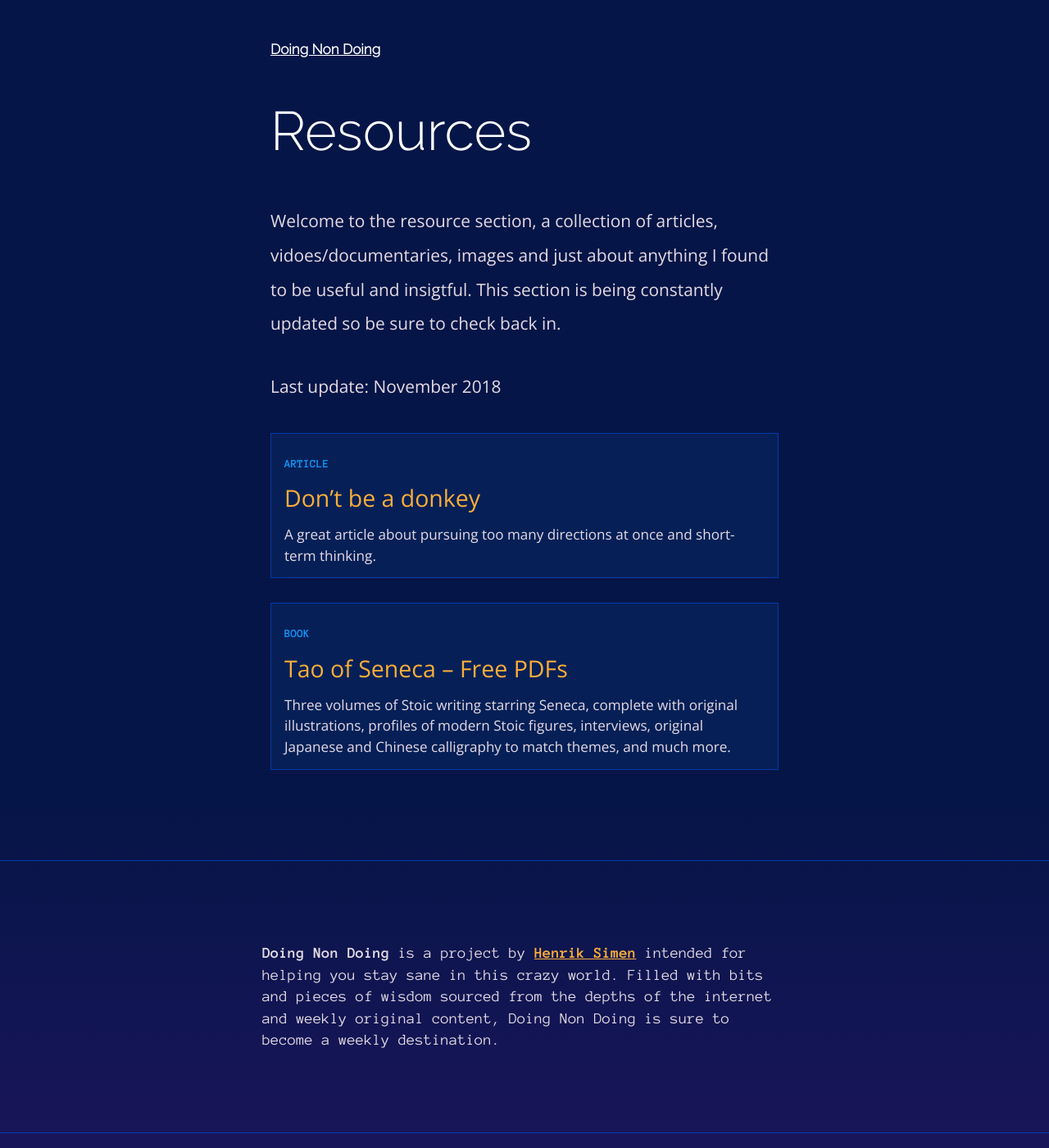
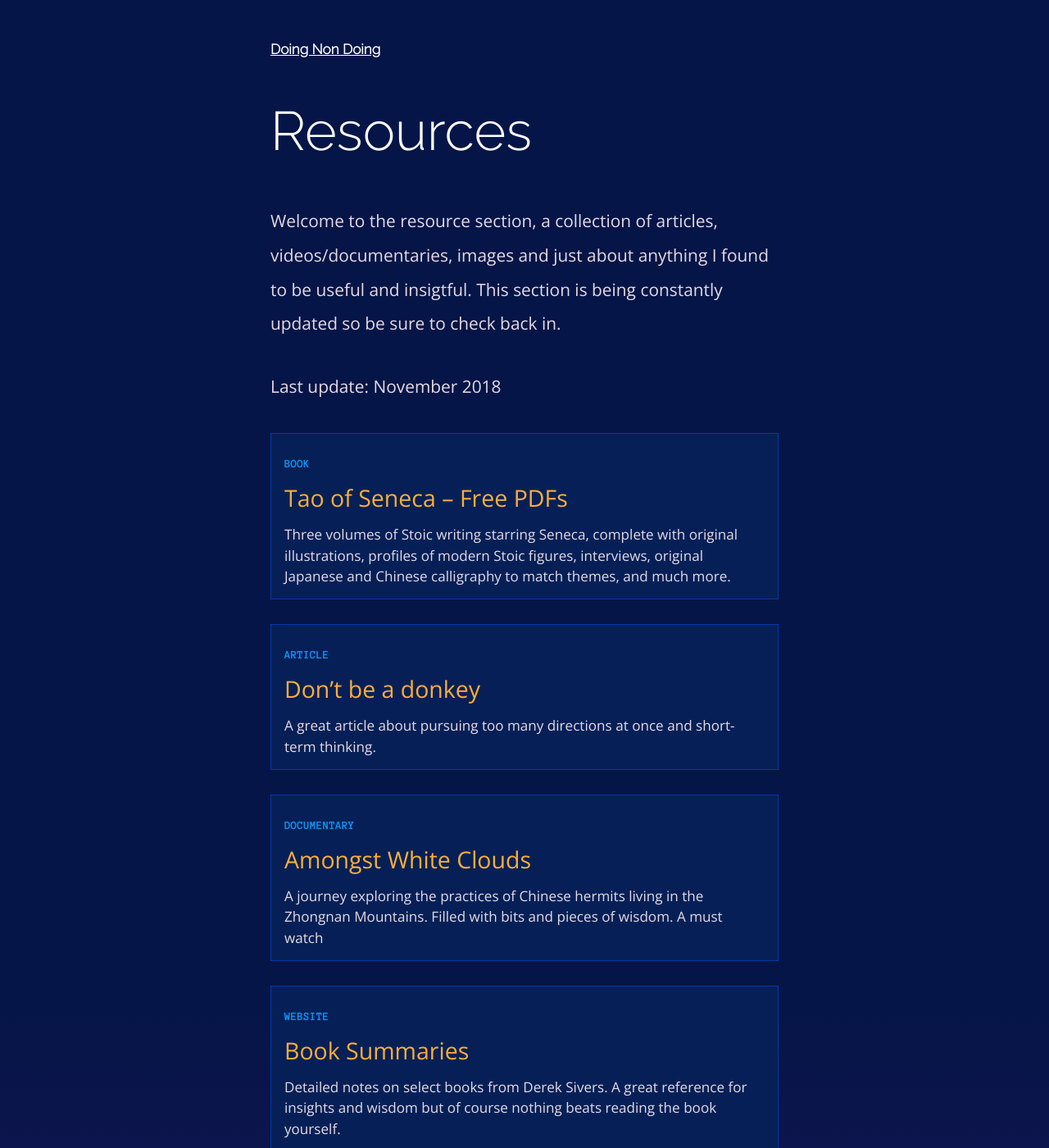
Before and after one commit to HenrikSimen/doing-non-doing, a Jekyll site: the page built from resources.html, in a window 1280 px wide and 1400 px high. Shown: the whole window at 82% size. Built offline with Jekyll 4.4.1, drawn with Linux system fonts in a browser that asks for light colours.

Commit message:
added resources

```diff
--- a/_data/resources.yml
+++ b/_data/resources.yml
@@ -9,3 +9,15 @@
   content: https://sivers.org/donkey
   description: 'A great article about pursuing too many directions at once and short-term thinking.'
   date: 2018-11-24
+
+- title: Amongst White Clouds
+  category: Documentary
+  content:  https://www.youtube.com/watch?v=FumyvVOVbaY
+  description: 'A journey exploring the practices of Chinese hermits living in the Zhongnan Mountains. Filled with bits and pieces of wisdom. A must watch'
+  date: 2018-11-24
+
+- title: Book Summaries
+  category: Website
+  content:  https://sivers.org/book
+  description: 'Detailed notes on select books from Derek Sivers. A great reference for insights and wisdom but of course nothing beats reading the book yourself.'
+  date: 2018-11-24
--- a/resources.html
+++ b/resources.html
@@ -3,10 +3,10 @@ layout: default
 ---
 
 <h2>Resources</h2>
-<p>Welcome to the resource section, a collection of articles, vidoes/documentaries, images and just about anything I found to be useful and insigtful. This section is being constantly updated so be sure to check back in.</p>
+<p>Welcome to the resource section, a collection of articles, videos/documentaries, images and just about anything I found to be useful and insigtful. This section is being constantly updated so be sure to check back in.</p>
 <p>Last update: November 2018</p>
 <ul class="resources">
-  {% assign sorted = (site.data.resources | sort: 'date') | reverse %} <!-- assign variable and sort contents in variable -->
+  {% assign sorted = (site.data.resources | sort: 'date') %} <!-- assign variable and sort contents in variable -->
   {% for resource in sorted  %} <!-- variable is updated -->
   <a href="{{resource.content}}" target="_blank">
     <li class="card">
```
